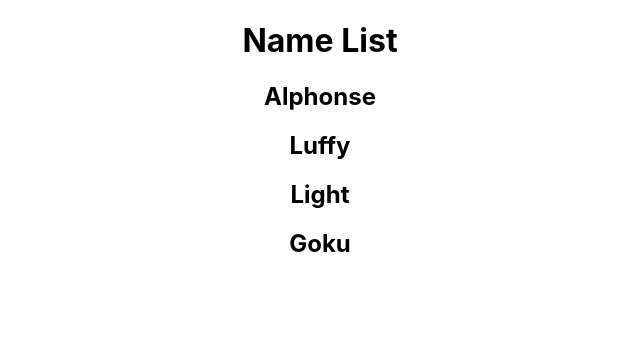
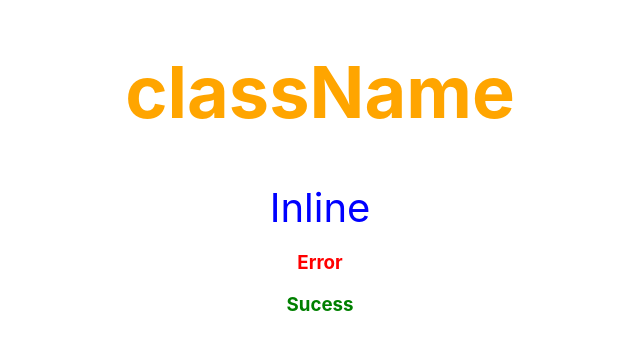
Before and after one commit to marvinjk6/React-Fundaments, a React (Create React App) app in the folder react-fundaments/: page / in a window 1280 px wide. Shown: the top 350 px of the page, without its empty margins (320-960 px from the left). Built offline with nearby package versions, Linux system fonts and the light colour scheme.

Commit message:
video 20 - Styling and Css basics

```diff
--- a/react-fundaments/src/App.js
+++ b/react-fundaments/src/App.js
@@ -1,10 +1,19 @@
 import './App.css';
-import NameList from './components/NameList';
+import StyleSheet from './components/StyleSheet';
+import Inline from './components/Inline';
+
+//import normal css
+import './appStyles.css';
+//import modules.css, there is difference in how to import style sheet module
+import styles from './appStyles.module.css'
 
 function App() {
   return (
     <div className="App">
-      <NameList />
+      <StyleSheet primary={true} />
+      <Inline />
+      <h3 className='error'>Error</h3>
+      <h3 className={styles.success}>Sucess</h3>
     </div>
   );
 }
--- /dev/null
+++ b/react-fundaments/src/appStyles.css
@@ -0,0 +1,3 @@
+.error {
+    color: red
+}
--- /dev/null
+++ b/react-fundaments/src/appStyles.module.css
@@ -0,0 +1,5 @@
+/*** css modules has .module.css sufix, the advantage is that the styles only exists locally, this avoids conflicts with the styles of other components, the class error can be used for every child of App out of the App.js component, but styles.sucess can be used only in the App.js scope **/
+
+.success {
+   color: green;
+}
--- /dev/null
+++ b/react-fundaments/src/components/Inline.js
@@ -0,0 +1,21 @@
+
+
+import React from 'react';
+
+/** /********** 2º way inline
+
+ * Inline styling are specified with an object whose key is the camelCase version of the style name and the value is usually a string
+ *
+ */
+
+export default function Inline() {
+
+    const heading = {
+        fontSize: '40px',
+        color: 'blue'
+    }
+
+  return (
+    <div style={heading}>Inline</div>
+  )
+}
--- /dev/null
+++ b/react-fundaments/src/components/StyleSheet.js
@@ -0,0 +1,24 @@
+
+
+import React from 'react'
+import './myStyles.css'
+
+/* ********** 1º way to stylling
+* we can use className and pass the class directelly on the element
+* we can pass the prop primary on the parent to his child with the falue true or false
+* to pass multiple classes the simplest way is to use template literals or there is a library called class-names that we can use
+*
+*/
+
+
+
+export default function StyleSheet(props) {
+
+  let className = props.primary ? 'primary' : ''
+
+  return (
+    <div>
+      <h1 className={`${className} font-xl`}>className</h1>
+    </div>
+  )
+}
--- /dev/null
+++ b/react-fundaments/src/components/myStyles.css
@@ -0,0 +1,8 @@
+
+.primary {
+    color: orange
+}
+
+.font-xl {
+    font-size: 72px;
+}
```
Also changed, not shown: 1 other file (tests, documents, lock files or other folders).
